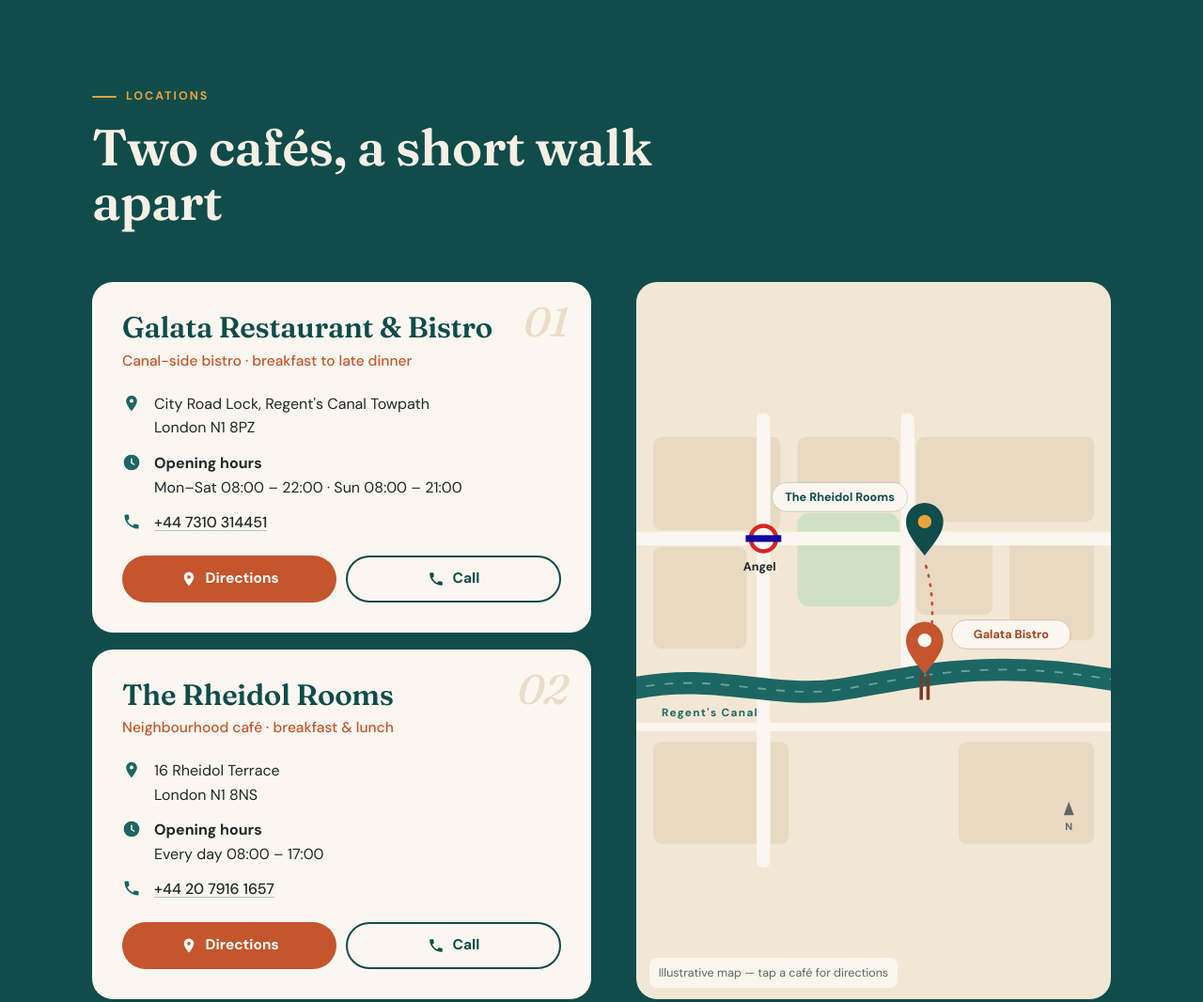
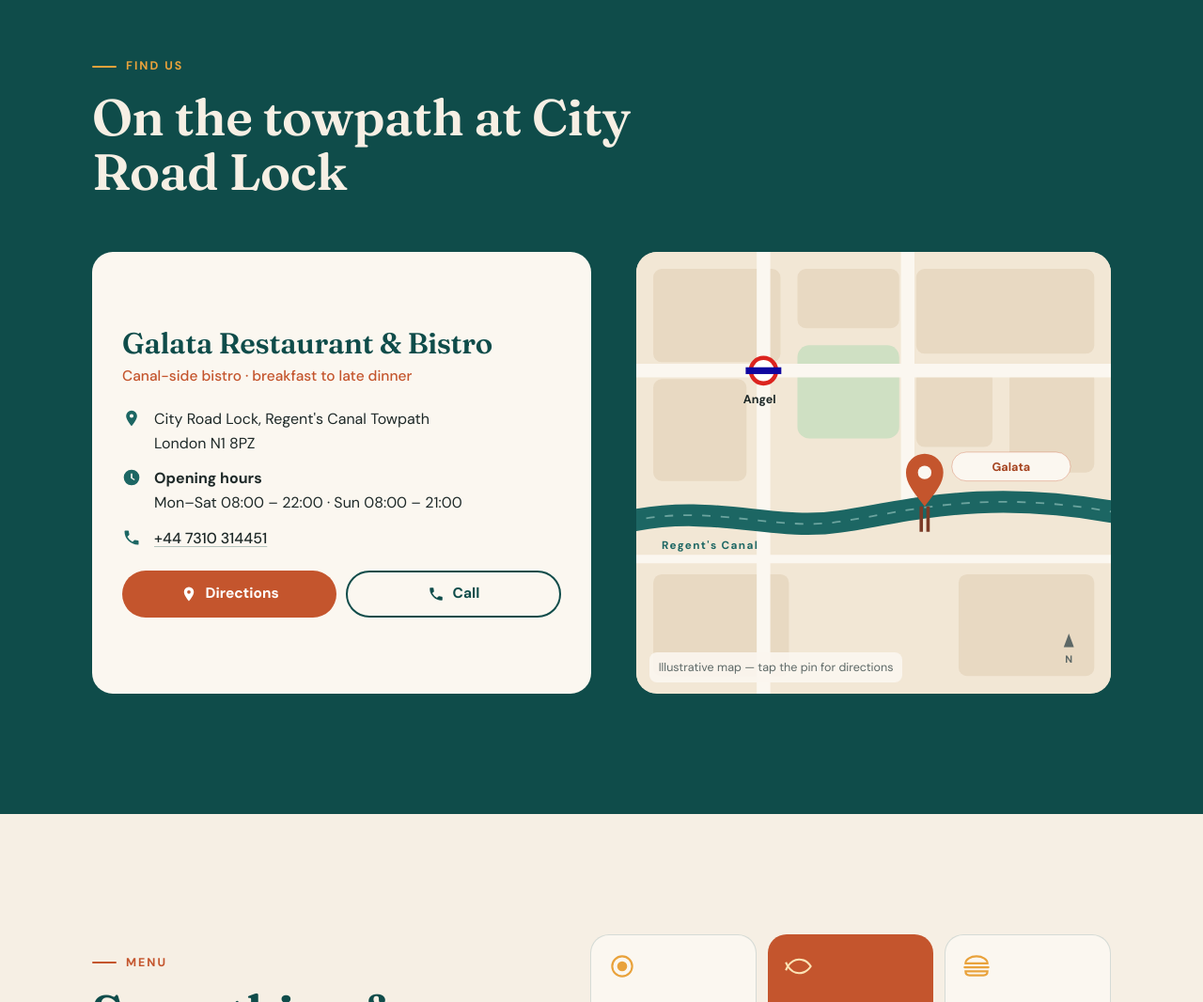
Before and after one commit to yahyasogut/galata, a plain HTML site: page index.html in a window 1280 px wide. Shown: the part 1640-2706 px from the top of the page at 94% size. Drawn offline with Linux system fonts and the light colour scheme.

Commit message:
Add files via upload

```diff
--- a/assets/style.css
+++ b/assets/style.css
@@ -279,3 +279,4 @@ address{font-style:normal}
 .menu-legend p+p{margin-top:8px}
 .menu-legend abbr{text-decoration:none;font-weight:700;color:#2F5E2A}
 .menu-empty{padding:40px 0;color:var(--muted)}
+.branches>.branch:only-child{display:flex;flex-direction:column;justify-content:center}
--- a/index.html
+++ b/index.html
@@ -4,7 +4,7 @@
 <meta charset="utf-8">
 <meta name="viewport" content="width=device-width, initial-scale=1, viewport-fit=cover">
 <title>Galata · Canal-side café &amp; bistro in Islington, London</title>
-<meta name="description" content="Galata Restaurant &amp; Bistro on Regent's Canal and The Rheidol Rooms — two Islington cafés for Mediterranean breakfasts, seafood, burgers, coffee and cocktails.">
+<meta name="description" content="Galata Restaurant &amp; Bistro — canal-side café at City Road Lock, Islington. Mediterranean breakfasts, menemen, fresh fish in Turkish bread, burgers, cocktails and wine.">
 <link rel="canonical" href="https://yahyasogut.github.io/galata/">
 <meta name="theme-color" content="#0F4C4A">
 <link rel="icon" href="favicon.svg" type="image/svg+xml">
@@ -12,7 +12,7 @@
 <meta property="og:type" content="website">
 <meta property="og:site_name" content="Galata">
 <meta property="og:title" content="Galata · Canal-side café &amp; bistro in Islington">
-<meta property="og:description" content="Two cafés a short walk apart on Regent's Canal, London N1.">
+<meta property="og:description" content="Canal-side café &amp; bistro at City Road Lock, Regent's Canal, London N1.">
 <meta property="og:url" content="https://yahyasogut.github.io/galata/">
 <meta property="og:image" content="https://yahyasogut.github.io/galata/assets/img/og.png">
 <meta property="og:image:width" content="1200"><meta property="og:image:height" content="630">
@@ -23,8 +23,7 @@
 <script type="application/ld+json">
 {"@context":"https://schema.org","@graph":[
  {"@type":"Organization","@id":"https://yahyasogut.github.io/galata/#org","name":"Galata","url":"https://yahyasogut.github.io/galata/","logo":"https://yahyasogut.github.io/galata/assets/img/apple-touch-icon.png","sameAs":["https://www.instagram.com/galataseafood/"]},
- {"@type":"Restaurant","name":"Galata Restaurant & Bistro","parentOrganization":{"@id":"https://yahyasogut.github.io/galata/#org"},"servesCuisine":["Mediterranean","Turkish","Seafood"],"priceRange":"££","telephone":"+447310314451","url":"https://yahyasogut.github.io/galata/#branch-galata","hasMenu":"https://yahyasogut.github.io/galata/menu.html?branch=galata","address":{"@type":"PostalAddress","streetAddress":"City Road Lock, Regent's Canal Towpath","addressLocality":"London","postalCode":"N1 8PZ","addressCountry":"GB"},"geo":{"@type":"GeoCoordinates","latitude":51.5327809,"longitude":-0.0986177},"openingHoursSpecification":[{"@type":"OpeningHoursSpecification","dayOfWeek":["Monday","Tuesday","Wednesday","Thursday","Friday","Saturday"],"opens":"08:00","closes":"22:00"},{"@type":"OpeningHoursSpecification","dayOfWeek":"Sunday","opens":"08:00","closes":"21:00"}],"sameAs":["https://www.instagram.com/galataseafood/"]},
- {"@type":"CafeOrCoffeeShop","name":"The Rheidol Rooms","parentOrganization":{"@id":"https://yahyasogut.github.io/galata/#org"},"servesCuisine":["Breakfast","Brunch","Mediterranean"],"priceRange":"£","telephone":"+442079161657","url":"https://yahyasogut.github.io/galata/#branch-rheidol","hasMenu":"https://yahyasogut.github.io/galata/menu.html","address":{"@type":"PostalAddress","streetAddress":"16 Rheidol Terrace","addressLocality":"London","postalCode":"N1 8NS","addressCountry":"GB"},"geo":{"@type":"GeoCoordinates","latitude":51.5348259,"longitude":-0.0986253},"openingHoursSpecification":[{"@type":"OpeningHoursSpecification","dayOfWeek":["Monday","Tuesday","Wednesday","Thursday","Friday","Saturday","Sunday"],"opens":"08:00","closes":"17:00"}]}
+ {"@type":"Restaurant","name":"Galata Restaurant & Bistro","parentOrganization":{"@id":"https://yahyasogut.github.io/galata/#org"},"servesCuisine":["Mediterranean","Turkish","Seafood"],"priceRange":"££","telephone":"+447310314451","url":"https://yahyasogut.github.io/galata/#branch-galata","hasMenu":"https://yahyasogut.github.io/galata/menu.html","address":{"@type":"PostalAddress","streetAddress":"City Road Lock, Regent's Canal Towpath","addressLocality":"London","postalCode":"N1 8PZ","addressCountry":"GB"},"geo":{"@type":"GeoCoordinates","latitude":51.5327809,"longitude":-0.0986177},"openingHoursSpecification":[{"@type":"OpeningHoursSpecification","dayOfWeek":["Monday","Tuesday","Wednesday","Thursday","Friday","Saturday"],"opens":"08:00","closes":"22:00"},{"@type":"OpeningHoursSpecification","dayOfWeek":"Sunday","opens":"08:00","closes":"21:00"}],"sameAs":["https://www.instagram.com/galataseafood/"]}
 ]}
 </script>
 </head>
@@ -52,9 +51,9 @@
   <section class="hero">
     <div class="wrap hero-grid">
       <div>
-        <span class="kicker" data-i18n="hero.kicker">Two cafés on Regent's Canal · Islington</span>
+        <span class="kicker" data-i18n="hero.kicker">Café &amp; bistro on Regent's Canal · Islington</span>
         <h1 data-i18n="hero.title">A little piece of <em>Istanbul</em>, by the canal.</h1>
-        <p class="hero-lead" data-i18n="hero.lead">Mediterranean breakfasts, fresh seafood, homemade burgers and strong coffee — served a short walk apart at City Road Lock and Rheidol Terrace.</p>
+        <p class="hero-lead" data-i18n="hero.lead">Mediterranean breakfasts, fresh seafood, homemade burgers and strong coffee — served by the water at City Road Lock.</p>
         <div class="hero-actions">
           <a class="btn btn-solid" href="#locations" data-i18n="hero.cta1">Find a café</a>
           <a class="btn btn-line" href="menu.html" data-i18n="hero.cta2">See the menu</a>
@@ -62,7 +61,7 @@
       </div>
       <div class="hero-art">
         <img src="assets/img/hero.svg" alt="Illustration of the Galata tower above a canal with a narrowboat at sunset" width="520" height="560">
-        <div class="hero-badge"><div><b>2</b><span data-i18n="loc.title">Two cafés, a short walk apart</span></div></div>
+        <div class="hero-badge"><div><b>7</b><span data-i18n="hero.badge">days a week, from 8am</span></div></div>
       </div>
     </div>
   </section>
@@ -91,17 +90,16 @@
     <div class="wrap">
       <div class="section-head reveal">
         <span class="kicker" data-i18n="loc.kicker">Locations</span>
-        <h2 data-i18n="loc.title">Two cafés, a short walk apart</h2>
+        <h2 data-i18n="loc.title">On the towpath at City Road Lock</h2>
       </div>
       <div class="loc-grid">
         <div class="branches" id="branches">
           <!-- JS fills from js/site-config.js; static fallback: -->
           <article class="branch"><h3>Galata Restaurant &amp; Bistro</h3><address>City Road Lock, Regent's Canal Towpath, London N1 8PZ</address><p><a href="tel:+447310314451">+44 7310 314451</a></p></article>
-          <article class="branch"><h3>The Rheidol Rooms</h3><address>16 Rheidol Terrace, London N1 8NS</address><p><a href="tel:+442079161657">+44 20 7916 1657</a></p></article>
         </div>
         <div class="map-card reveal">
           <svg viewBox="0 0 560 520" role="img" aria-labelledby="map-t" preserveAspectRatio="xMidYMid meet">
-            <title id="map-t">Illustrative map showing both Galata cafés near Regent's Canal and Angel station</title>
+            <title id="map-t">Illustrative map showing Galata at City Road Lock on Regent's Canal, near Angel station</title>
             <rect width="560" height="520" fill="#F2E7D5"/>
             <!-- blocks -->
             <g fill="#E8D9C2">
@@ -126,23 +124,13 @@
               <circle r="15" fill="#fff" stroke="#DC241F" stroke-width="5"/><rect x="-21" y="-4" width="42" height="8" fill="#10069F"/>
               <text class="map-text" x="-24" y="38" font-size="14" fill="#1E2928" data-i18n="loc.angel">Angel</text>
             </g>
-            <!-- route dots -->
-            <path d="M340 294C352 250 352 200 340 168" fill="none" stroke="#C4552D" stroke-width="3" stroke-dasharray="2 9" stroke-linecap="round"/>
-            <!-- Rheidol pin -->
-            <a class="pin" href="https://maps.app.goo.gl/dxdn7HDTvczRwHsT9" target="_blank" rel="noopener" aria-label="The Rheidol Rooms — directions">
-              <g class="pin-dot" transform="translate(340 160)">
-                <path d="M0 0c-14-18-22-28-22-40a22 22 0 0 1 44 0c0 12-8 22-22 40z" fill="#0F4C4A"/><circle cy="-40" r="8" fill="#E9A23B"/>
-              </g>
-              <rect x="160" y="74" width="160" height="34" rx="17" fill="#FBF7F0" stroke="#0F4C4A" stroke-opacity=".2"/>
-              <text class="map-text" x="240" y="96" font-size="14" text-anchor="middle" fill="#0F4C4A">The Rheidol Rooms</text>
-            </a>
             <!-- Galata pin -->
             <a class="pin" href="https://maps.app.goo.gl/sfV81HgvtS8wGev6A" target="_blank" rel="noopener" aria-label="Galata Restaurant &amp; Bistro — directions">
               <g class="pin-dot" transform="translate(340 300)">
                 <path d="M0 0c-14-18-22-28-22-40a22 22 0 0 1 44 0c0 12-8 22-22 40z" fill="#C4552D"/><circle cy="-40" r="8" fill="#FBF7F0"/>
               </g>
               <rect x="372" y="236" width="140" height="34" rx="17" fill="#FBF7F0" stroke="#C4552D" stroke-opacity=".35"/>
-              <text class="map-text" x="442" y="258" font-size="14" text-anchor="middle" fill="#A5431F">Galata Bistro</text>
+              <text class="map-text" x="442" y="258" font-size="14" text-anchor="middle" fill="#A5431F">Galata</text>
             </a>
             <!-- compass -->
             <g transform="translate(510 470)" fill="#5D6866"><path d="M0-20l6 16H-6z"/><text class="map-text" y="14" font-size="12" text-anchor="middle">N</text></g>
@@ -160,7 +148,7 @@
         <span class="kicker" data-i18n="menu.kicker">Menu</span>
         <h2 style="font-size:clamp(34px,5vw,54px);margin-top:16px;color:var(--teal)" data-i18n="menu.title">Something for every hour</h2>
         <p style="margin-top:16px;color:var(--muted);font-size:18px" data-i18n="menu.lead">Breakfast all day, mezze and seafood, burgers, pastries and cocktails.</p>
-        <a class="btn btn-solid" href="menu.html?branch=galata" data-i18n="menu.cta">Open the menu</a>
+        <a class="btn btn-solid" href="menu.html" data-i18n="menu.cta">Open the menu</a>
       </div>
       <ul class="menu-cats reveal" aria-label="Menu categories">
         <li><svg viewBox="0 0 32 32" fill="none" stroke="currentColor" stroke-width="2"><circle cx="16" cy="16" r="10"/><circle cx="16" cy="16" r="4" fill="currentColor"/></svg><span data-i18n="menu.b">Breakfast</span></li>
@@ -196,7 +184,7 @@
         <div class="socials" data-socials></div>
       </div>
       <div><h3>Galata Restaurant &amp; Bistro</h3><address>City Road Lock, Regent's Canal Towpath<br>London N1 8PZ<br><a href="tel:+447310314451">+44 7310 314451</a></address></div>
-      <div><h3>The Rheidol Rooms</h3><address>16 Rheidol Terrace<br>London N1 8NS<br><a href="tel:+442079161657">+44 20 7916 1657</a></address></div>
+      <div><h3 data-i18n="loc.hours">Opening hours</h3><p data-i18n="foot.hours">Mon–Sat 08:00 – 22:00<br>Sun 08:00 – 21:00</p></div>
     </div>
     <div class="foot-bottom"><span>© <span data-year>2026</span> Galata · <span data-i18n="foot.made">Islington, London</span>. <span data-i18n="foot.rights">All rights reserved.</span></span><a href="privacy.html" data-i18n="foot.privacy">Privacy</a></div>
   </div>
--- a/js/i18n.js
+++ b/js/i18n.js
@@ -1,36 +1,37 @@
 /* Metinler — EN varsayılan, TR çeviri. HTML'deki data-i18n="anahtar" bu sözlükten dolar. */
 window.GALATA_I18N = {
   en: {
-    "nav.locations": "Locations",
+    "nav.locations": "Find us",
     "nav.menu": "Menu",
     "nav.about": "About",
     "nav.visit": "Visit us",
-    "hero.kicker": "Two cafés on Regent's Canal · Islington",
+    "hero.kicker": "Café & bistro on Regent's Canal · Islington",
     "hero.title": "A little piece of <em>Istanbul</em>, by the canal.",
-    "hero.lead": "Mediterranean breakfasts, menemen, fresh fish in Turkish bread, burgers and Turkish coffee — served a short walk apart at City Road Lock and Rheidol Terrace.",
-    "hero.cta1": "Find a café",
+    "hero.lead": "Mediterranean breakfasts, menemen, fresh fish in Turkish bread, burgers and Turkish coffee — served by the water at City Road Lock.",
+    "hero.cta1": "Find us",
     "hero.cta2": "See the menu",
     "about.kicker": "Our story",
     "about.title": "Named after the old quarter by the Golden Horn",
     "about.p1": "Galata is where Istanbul meets the water: fishermen on the bridge, tea in tulip glasses, long breakfasts that turn into lunch. We brought that rhythm to the towpath of Regent's Canal.",
-    "about.p2": "Today Galata is two places with one kitchen spirit — a canal-side bistro that runs from morning coffee to sunset cocktails, and a neighbourhood café round the corner for slow breakfasts and quick lunches.",
+    "about.p2": "From the first espresso to sunset cocktails, Galata runs all day on the towpath: long breakfasts, fresh fish in Turkish bread, burgers and a glass of wine as the narrowboats drift past.",
     "about.f1t": "Long breakfasts",
     "about.f1d": "Mediterranean breakfast with halloumi and sucuk, menemen, eggs Benedict.",
     "about.f2t": "From the sea",
     "about.f2d": "Calamari, garlic tiger prawns, sea bass and mackerel in Turkish bread.",
     "about.f3t": "Canal views",
     "about.f3d": "Sit by the water and watch the narrowboats pass.",
-    "loc.kicker": "Locations",
-    "loc.title": "Two cafés, a short walk apart",
+    "loc.kicker": "Find us",
+    "loc.title": "On the towpath at City Road Lock",
+    "hero.badge": "days a week, from 8am",
     "loc.call": "Call",
     "loc.directions": "Directions",
     "loc.hours": "Opening hours",
-    "loc.mapnote": "Illustrative map — tap a café for directions",
+    "loc.mapnote": "Illustrative map — tap the pin for directions",
     "loc.angel": "Angel",
     "loc.canal": "Regent's Canal",
     "menu.kicker": "Menu",
     "menu.title": "Something for every hour",
-    "menu.lead": "Mediterranean and English breakfasts, menemen, fresh fish in Turkish bread, burgers, smoothies, cocktails and wine — the full Galata Bistro menu is online.",
+    "menu.lead": "Mediterranean and English breakfasts, menemen, fresh fish in Turkish bread, burgers, smoothies, cocktails and wine — our full menu is online.",
     "menu.cta": "See the full menu",
     "menu.b": "Breakfast", "menu.s": "Seafood", "menu.g": "Burgers & grill", "menu.p": "Pancakes & smoothies", "menu.c": "Coffee & tea", "menu.k": "Cocktails & wine",
     "ig.kicker": "Follow along",
@@ -39,6 +40,7 @@ window.GALATA_I18N = {
     "ig.cta": "Follow @galataseafood",
     "foot.rights": "All rights reserved.",
     "foot.privacy": "Privacy",
+    "foot.hours": "Mon–Sat 08:00 – 22:00<br>Sun 08:00 – 21:00",
     "foot.made": "Islington, London",
     "bar.call": "Call",
     "bar.find": "Find us",
@@ -54,8 +56,7 @@ window.GALATA_I18N = {
     "menupage.none": "No dishes match this filter.",
     "menupage.allergy": "Allergy warning: if you have any food allergies or intolerances, please inform a member of staff before ordering.",
     "menupage.title": "Our menu",
-    "menupage.lead": "Breakfast, seafood, burgers and drinks — choose a café to see its menu. Prices in GBP.",
-    "menupage.all": "Both cafés",
+    "menupage.lead": "Breakfast, seafood, burgers, smoothies, cocktails and wine. Prices in GBP.",
     "menupage.soon.t": "This menu is on its way",
     "menupage.soon.d": "the menu for this café is coming soon. Until then, give us a call or see today's specials on Instagram.",
     "menupage.back": "Back to home",
@@ -71,36 +72,37 @@ window.GALATA_I18N = {
     "pv.updated": "Last updated: November 2026"
   },
   tr: {
-    "nav.locations": "Şubeler",
+    "nav.locations": "Konum",
     "nav.menu": "Menü",
     "nav.about": "Hakkımızda",
     "nav.visit": "Bize gelin",
-    "hero.kicker": "Regent's Canal üzerinde iki kafe · Islington",
+    "hero.kicker": "Regent's Canal kıyısında kafe & bistro · Islington",
     "hero.title": "Kanal kıyısında bir parça <em>İstanbul</em>.",
-    "hero.lead": "Akdeniz kahvaltısı, menemen, ekmek arası taze balık, burgerler ve Türk kahvesi — City Road Lock ve Rheidol Terrace'ta, birbirine birkaç dakika mesafede.",
-    "hero.cta1": "Şube bul",
+    "hero.lead": "Akdeniz kahvaltısı, menemen, ekmek arası taze balık, burgerler ve Türk kahvesi — City Road Lock'ta, suyun hemen kıyısında.",
+    "hero.cta1": "Bizi bulun",
     "hero.cta2": "Menüyü gör",
     "about.kicker": "Hikâyemiz",
     "about.title": "Adını Haliç kıyısındaki eski semtten alıyor",
     "about.p1": "Galata, İstanbul'un suyla buluştuğu yer: köprüde balıkçılar, ince belli bardakta çay, öğlene uzanan kahvaltılar. Biz bu ritmi Regent's Canal'ın kıyısına taşıdık.",
-    "about.p2": "Bugün Galata, aynı mutfak ruhuna sahip iki mekân: sabah kahvesinden gün batımı kokteyllerine uzanan kanal kenarı bir bistro ve hemen köşede, keyifli kahvaltılar ve hızlı öğle yemekleri için bir mahalle kafesi.",
+    "about.p2": "İlk espressodan gün batımı kokteyllerine kadar Galata gün boyu kanal kıyısında: uzun kahvaltılar, ekmek arası taze balık, burgerler ve tekneler süzülürken bir kadeh şarap.",
     "about.f1t": "Uzun kahvaltılar",
     "about.f1d": "Hellim ve sucuklu Akdeniz kahvaltısı, menemen, egg Benedict.",
     "about.f2t": "Denizden",
     "about.f2d": "Kalamar, sarımsaklı kaplan karides, ekmek arası levrek ve uskumru.",
     "about.f3t": "Kanal manzarası",
     "about.f3d": "Su kenarında oturun, geçen tekneleri izleyin.",
-    "loc.kicker": "Şubeler",
-    "loc.title": "İki kafe, birkaç dakika arayla",
+    "loc.kicker": "Konum",
+    "loc.title": "City Road Lock'ta, kanal kıyısında",
+    "hero.badge": "gün açığız, sabah 8'den itibaren",
     "loc.call": "Ara",
     "loc.directions": "Yol tarifi",
     "loc.hours": "Çalışma saatleri",
-    "loc.mapnote": "Temsili harita — yol tarifi için kafeye dokunun",
+    "loc.mapnote": "Temsili harita — yol tarifi için işarete dokunun",
     "loc.angel": "Angel",
     "loc.canal": "Regent's Canal",
     "menu.kicker": "Menü",
     "menu.title": "Günün her saatine bir lezzet",
-    "menu.lead": "Akdeniz ve İngiliz kahvaltısı, menemen, ekmek arası taze balık, burgerler, smoothie'ler, kokteyl ve şaraplar — Galata Bistro'nun tüm menüsü yayında.",
+    "menu.lead": "Akdeniz ve İngiliz kahvaltısı, menemen, ekmek arası taze balık, burgerler, smoothie'ler, kokteyl ve şaraplar — tüm menümüz yayında.",
     "menu.cta": "Tüm menüyü gör",
     "menu.b": "Kahvaltı", "menu.s": "Deniz ürünleri", "menu.g": "Burger ve ızgara", "menu.p": "Pankek ve smoothie", "menu.c": "Kahve ve çay", "menu.k": "Kokteyl ve şarap",
     "ig.kicker": "Bizi takip edin",
@@ -109,6 +111,7 @@ window.GALATA_I18N = {
     "ig.cta": "@galataseafood'u takip et",
     "foot.rights": "Tüm hakları saklıdır.",
     "foot.privacy": "Gizlilik",
+    "foot.hours": "Pzt–Cmt 08:00 – 22:00<br>Paz 08:00 – 21:00",
     "foot.made": "Islington, Londra",
     "bar.call": "Ara",
     "bar.find": "Konum",
@@ -124,8 +127,7 @@ window.GALATA_I18N = {
     "menupage.none": "Bu filtreye uyan ürün yok.",
     "menupage.allergy": "Alerji uyarısı: Gıda alerjiniz veya intoleransınız varsa lütfen sipariş vermeden önce ekibimize bildirin.",
     "menupage.title": "Menümüz",
-    "menupage.lead": "Kahvaltı, deniz ürünleri, burgerler ve içecekler — menüsünü görmek için şube seçin. Fiyatlar sterlin (£).",
-    "menupage.all": "İki şube",
+    "menupage.lead": "Kahvaltı, deniz ürünleri, burgerler, smoothie'ler, kokteyl ve şaraplar. Fiyatlar sterlin (£).",
     "menupage.soon.t": "Bu menü yolda",
     "menupage.soon.d": "bu şubenin menüsü çok yakında burada. O zamana kadar bizi arayın ya da günün önerileri için Instagram'a bakın.",
     "menupage.back": "Ana sayfaya dön",
--- a/js/main.js
+++ b/js/main.js
@@ -35,7 +35,7 @@
     var box = $("#branches"); if (!box) return;
     box.innerHTML = C.branches.map(function (b, i) {
       return '<article class="branch" id="branch-' + b.id + '">' +
-        '<span class="branch-no">0' + (i + 1) + '</span>' +
+        (C.branches.length > 1 ? '<span class="branch-no">0' + (i + 1) + '</span>' : '') +
         '<h3>' + b.name + '</h3><p class="branch-tag">' + pick(b.tagline) + '</p>' +
         '<ul class="branch-info">' +
           '<li>' + ICON.pin + '<address>' + b.address.join("<br>") + '</address></li>' +
@@ -58,7 +58,13 @@
     }).join("");
   }
   function openSheet(o) { if (!sheet) return; sheet.hidden = !o; document.body.classList.toggle("sheet-open", o); if (o) $("a", sheet) && $("a", sheet).focus(); }
-  $$("[data-open-sheet]").forEach(function (b) { b.addEventListener("click", function (e) { e.preventDefault(); openSheet(true); }); });
+  $$("[data-open-sheet]").forEach(function (b) {
+    b.addEventListener("click", function (e) {
+      e.preventDefault();
+      if (C.branches.length === 1) { location.href = tel(C.branches[0].phone); return; }
+      openSheet(true);
+    });
+  });
   $$("[data-close-sheet]").forEach(function (b) { b.addEventListener("click", function () { openSheet(false); }); });
   document.addEventListener("keydown", function (e) { if (e.key === "Escape") { openSheet(false); setNav(false); } });
 
@@ -108,7 +114,8 @@
   function renderMenu() {
     var root = $("#menu-root"); if (!root) return;
     var bf = $("#menu-branches"), df = $("#menu-diet"), tabs = $("#menu-tabs");
-    if (bf) {
+    if (bf) bf.hidden = C.branches.length < 2;
+    if (bf && C.branches.length > 1) {
       bf.innerHTML = C.branches.map(function (b) { return '<button type="button" data-b="' + b.id + '" aria-pressed="' + (branch === b.id) + '">' + b.name + '</button>'; }).join("");
       $$("button", bf).forEach(function (x) { x.onclick = function () { branch = x.dataset.b; diet = "all"; history.replaceState(null, "", "?branch=" + branch + location.hash); renderMenu(); }; });
     }
--- a/js/menu-data.js
+++ b/js/menu-data.js
@@ -1,7 +1,6 @@
 /* =====================================================================
    GALATA — MENÜLER (şube bazında)
    galata: Galata Cafe & Bistro panolarından aktarıldı (Kasım 2026)
-   rheidol: boş → menü sayfasında "çok yakında" görünür
 
    Ürün alanları:
      name  { en, tr }           ürün adı
@@ -2244,6 +2243,4 @@ window.GALATA_MENU = {
     }
    ]
   }
- ],
- "rheidol": []
-};
+ ] };
--- a/js/site-config.js
+++ b/js/site-config.js
@@ -24,16 +24,6 @@ window.GALATA_CONFIG = {
       hours: { en: "Mon–Sat 08:00 – 22:00 · Sun 08:00 – 21:00", tr: "Pzt–Cmt 08:00 – 22:00 · Paz 08:00 – 21:00" },
       maps: "https://maps.app.goo.gl/sfV81HgvtS8wGev6A",
       lat: 51.5327809, lng: -0.0986177
-    },
-    {
-      id: "rheidol",
-      name: "The Rheidol Rooms",
-      tagline: { en: "Neighbourhood café · breakfast & lunch", tr: "Mahalle kafesi · kahvaltı ve öğle yemeği" },
-      address: ["16 Rheidol Terrace", "London N1 8NS"],
-      phone: "+44 20 7916 1657",
-      hours: { en: "Every day 08:00 – 17:00", tr: "Her gün 08:00 – 17:00" },
-      maps: "https://maps.app.goo.gl/dxdn7HDTvczRwHsT9",
-      lat: 51.5348259, lng: -0.0986253
     }
   ]
 };
```
Also changed, not shown: 404.html (+2 -2 lines), menu.html (+3 -3 lines), privacy.html (+2 -2 lines), assets/img/og.png, 1 other file.
